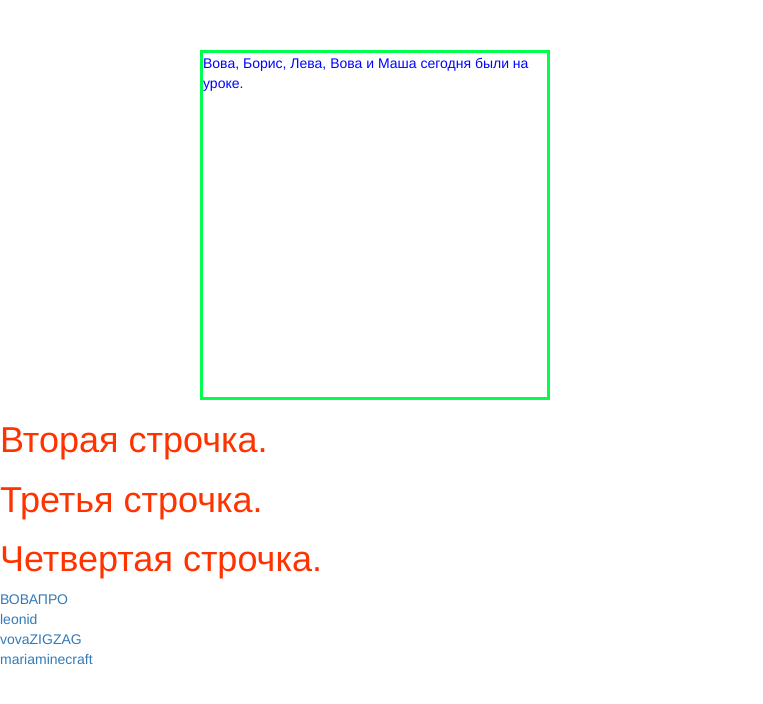
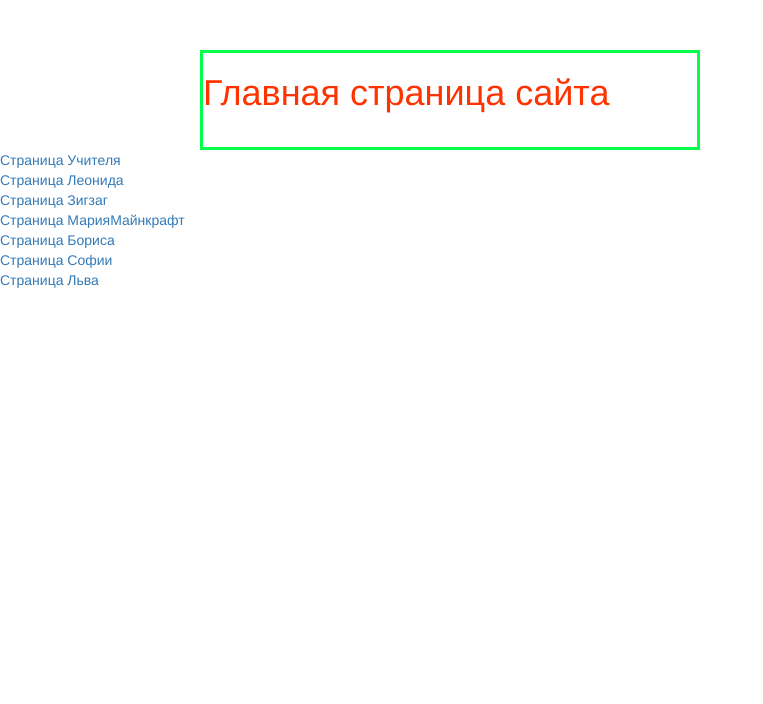
Before and after one commit to TestCooperationEducation/webclassuno, a PHP site: page / in a window 1280 px wide. Shown: the top 704 px of the page, without its empty margins (0-763 px from the left). Run offline with PHP 8.4, Linux system fonts and the light colour scheme.

Commit message:
Изменил файлы Бориса и основной файл сайта.

```diff
--- a/css/styles.css
+++ b/css/styles.css
@@ -5,7 +5,7 @@ H1 {
     margin-top: 50px;
     margin-left: 200px;
     border: solid rgb(0, 255, 76);
-    width: 350px;
-    height: 350px;
+    width: 500px;
+    height: 100px;
     color: rgb(0, 4, 255);
 }
--- a/index.html
+++ b/index.html
@@ -10,15 +10,18 @@
    <script src="https://maxcdn.bootstrapcdn.com/bootstrap/3.3.7/js/bootstrap.min.js"></script>
 </head>
 <body>
-<div id="mainHeader"><p id="blue" class="blue">Вова, Борис, Лева, Вова и Маша сегодня были на уроке.</p></div>
-<H1>Вторая строчка.</H1>
-<H1>Третья строчка.</H1>
-<H1>Четвертая строчка.</H1>
-<a href="VovaPro/vovapro.html">ВОВАПРО</a>
+<div id="mainHeader"><H1>Главная страница сайта</H1></div>
+<a href="VovaPro/vovapro.html">Страница Учителя</a>
 </br>
-<a href="leonid/leonid.html">leonid</a>
+<a href="leonid/leonid.html">Страница Леонида</a>
 </br>
-<a href="vovaZIGZAG/vovaZIGZAG.html">vovaZIGZAG</a>
+<a href="vovaZIGZAG/vovaZIGZAG.html">Страница Зигзаг</a>
 </br>
-<a href="mariaminecraft/mariaminecraft.html">mariaminecraft</a>
+<a href="mariaminecraft/mariaminecraft.html">Страница МарияМайнкрафт</a>
+</br>
+<a href="Boris/boris.html">Страница Бориса</a>
+</br>
+<a href="">Страница Софии</a>
+</br>
+<a href="">Страница Льва</a>
 </body>
```
Also changed, not shown: Boris/boris.html (+6 -8 lines), css/boris.css (+19 -3 lines).
